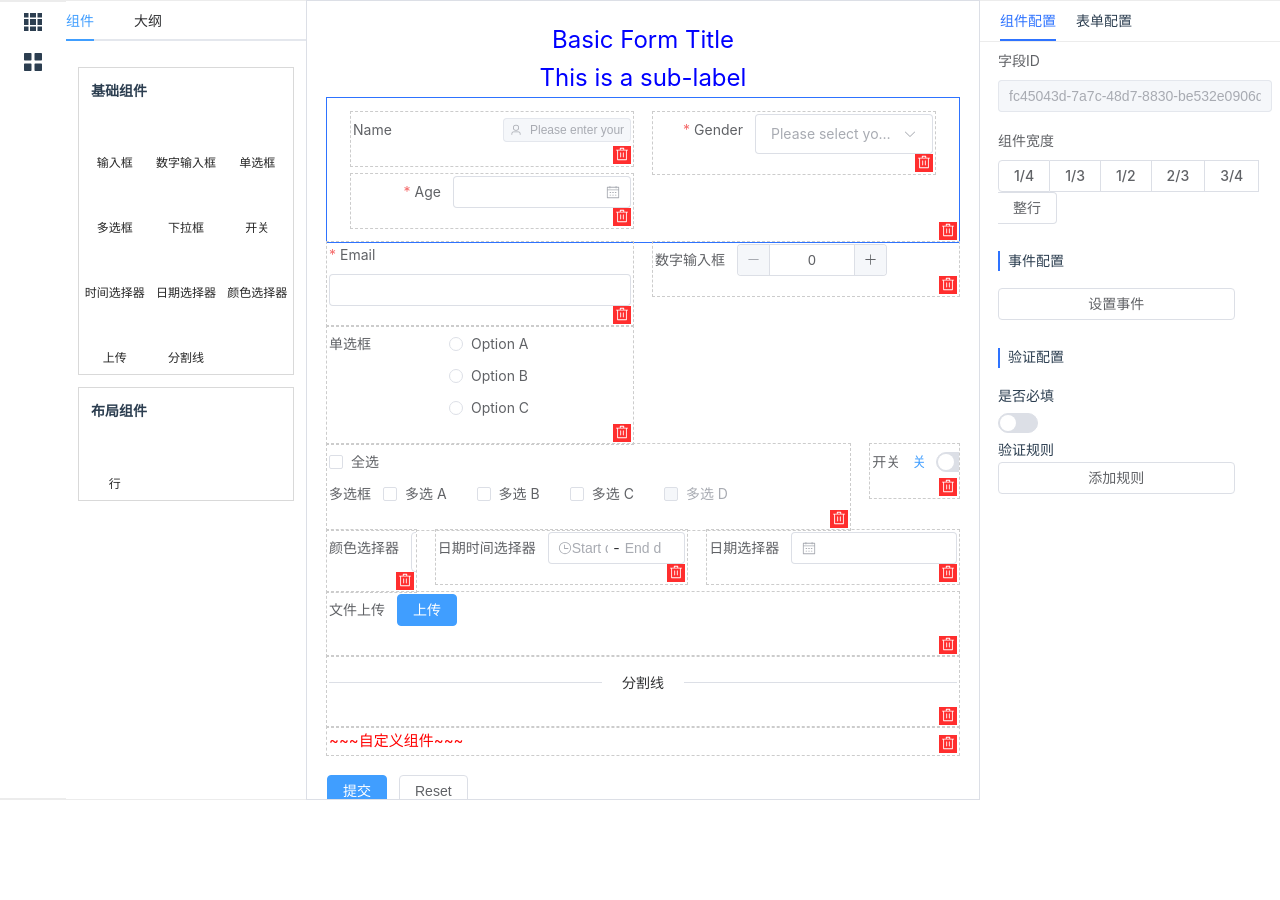
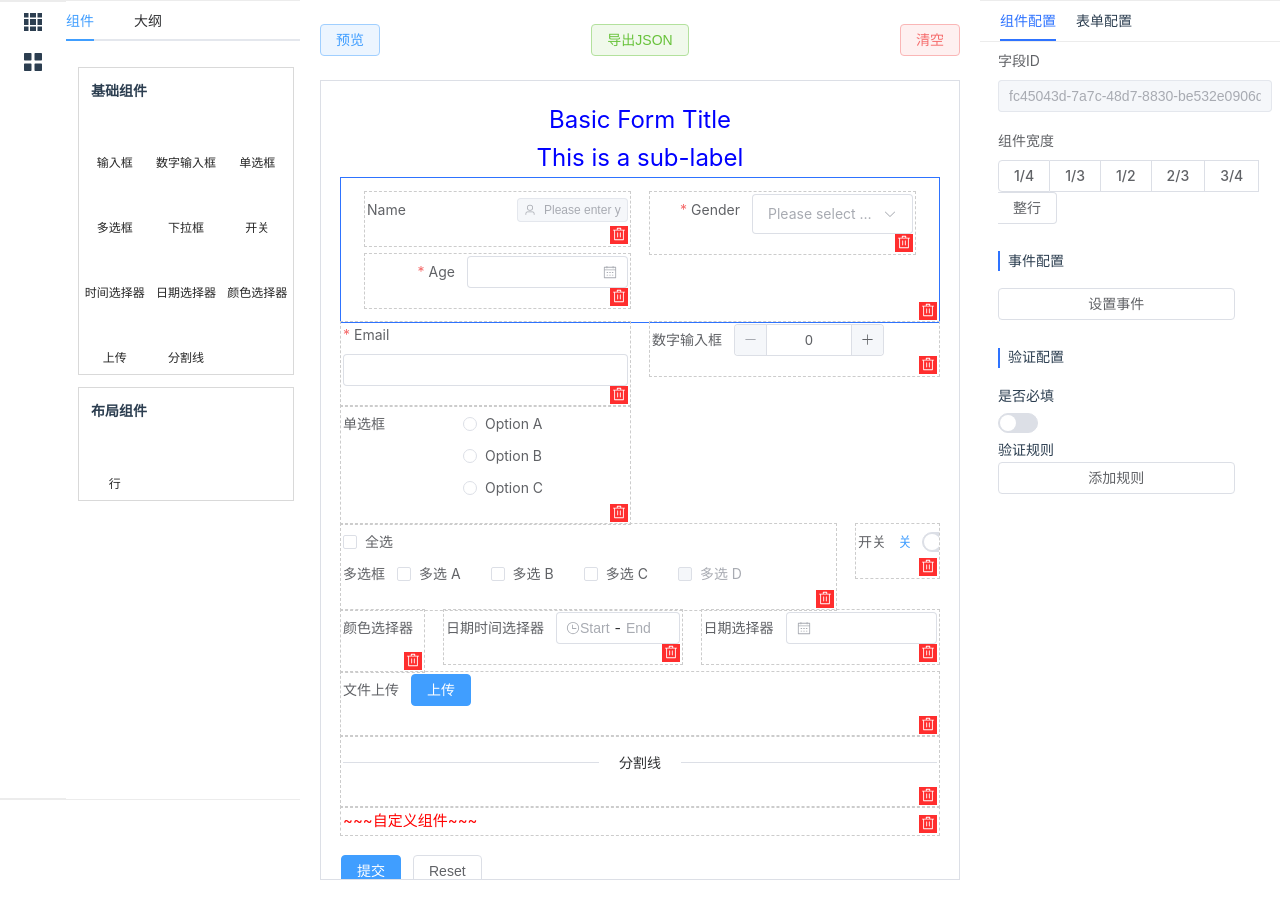
Before and after one commit to Wnnk/dunamicForm, a Vue app: page / in a window 1280 px wide. Before the commit the page ends 800 px from the top, so only its background shows below. Built offline with nearby package versions, Linux system fonts and the light colour scheme; the HTML template or start-up script is replaced by a standard one; a web font is replaced by a local one.

Commit message:
<feat> 添加工具栏

```diff
--- a/src/components/DynamicForm/DynamicForm.vue
+++ b/src/components/DynamicForm/DynamicForm.vue
@@ -8,10 +8,10 @@
       <form-item :fields="fields"></form-item>
       <el-form-item class="submit-btn">
         <el-button type="primary" @click="handleSubmit">{{
-          formConfig.layout?.btn?.submitBtnText || '提交'
+          formConfig.btn?.submitBtnText || '提交'
         }}</el-button>
-        <el-button type="default" v-if="formConfig.layout?.btn?.resetBtn" @click="resetForm">{{
-          formConfig.layout.btn.resetBtnText || '重置'
+        <el-button type="default" v-if="formConfig.btn?.resetBtn" @click="resetForm">{{
+          formConfig.btn.resetBtnText || '重置'
         }}</el-button>
       </el-form-item>
     </el-form>
--- a/src/components/DynamicForm/type.ts
+++ b/src/components/DynamicForm/type.ts
@@ -42,6 +42,7 @@ export interface FormConfig {
   title?: TitleType // 表单标题
   layout?: LayoutType // 表单布局
   submit?: submitType // 表单提交
+  btn?: BtnType
 }
 
 export interface TitleType {
@@ -58,7 +59,6 @@ type LayoutType = {
   labelPosition?: 'top' | 'left' | 'right'
   size?: 'large' | 'default' | 'small'
   disabled?: boolean
-  btn?: BtnType
 }
 
 export type FieldsType = {
--- a/src/components/FormConfig/FormConfig.vue
+++ b/src/components/FormConfig/FormConfig.vue
@@ -16,7 +16,7 @@
         </div>
       </header>
       <main class="config-main">
-        <FormProps v-if="curenConfig === 'formProps'" @updateSchema="$emit('updateSchema')" />
+        <FormProps v-if="curenConfig === 'formProps'" />
         <FormLayout :form-config="schema?.formConfig" v-if="curenConfig === 'formLayout'" />
       </main>
     </section>
--- a/src/components/FormConfig/components/FormLayout.vue
+++ b/src/components/FormConfig/components/FormLayout.vue
@@ -1,22 +1,32 @@
 <template>
   <div class="form-layout">
-    <el-form>
-      <el-form-item label="表单名称"> <el-input></el-input> </el-form-item>
+    <el-form v-model="config">
+      <el-form-item label="表单ID">
+        <el-input v-model="config.id"></el-input>
+      </el-form-item>
       <el-form-item label="标签位置">
-        <el-radio-group>
-          <el-radio label="left">左对齐</el-radio>
-          <el-radio label="right">右对齐</el-radio>
-          <el-radio label="top">顶部</el-radio>
+        <el-radio-group v-model="config.layout.labelPosition">
+          <el-radio label="left" value="left">左对齐</el-radio>
+          <el-radio label="right" value="right">右对齐</el-radio>
+          <el-radio label="top" value="top">顶部</el-radio>
+        </el-radio-group>
+      </el-form-item>
+      <el-form-item label="表单尺寸">
+        <el-radio-group v-model="config.layout.size">
+          <el-radio label="large" value="large">大</el-radio>
+          <el-radio label="default" value="default">默认</el-radio>
+          <el-radio label="small" value="small">小</el-radio>
         </el-radio-group>
       </el-form-item>
       <el-form-item label="标签宽度">
-        <el-input-number></el-input-number>
+        <el-input-number v-model="config.layout.labelWidth"></el-input-number>
       </el-form-item>
-      <el-form-item label="表单下边距">
-        <el-input-number></el-input-number>
+
+      <el-form-item label="是否显示表单重置按钮">
+        <el-switch v-model="config.btn.resetBtn"></el-switch>
       </el-form-item>
-      <el-form-item label="是否显示表单重置按钮">
-        <el-switch></el-switch>
+      <el-form-item label="表单重置按钮文本">
+        <el-input v-model="config.btn.resetBtnText"></el-input>
       </el-form-item>
     </el-form>
   </div>
@@ -24,11 +34,31 @@
 
 <script setup lang="ts">
 import type { FormConfig } from '@/components/DynamicForm/type'
+import { computed } from 'vue'
 
 const props = defineProps({
   formConfig: {
     type: Object as () => FormConfig,
     required: true,
+  },
+})
+const emit = defineEmits(['update:formConfig'])
+const config = computed({
+  get() {
+    const { id, layout, title, submit, btn } = props.formConfig
+
+    /* 确保layout、title、submit都有默认值 */
+    const newConfig = {
+      id,
+      layout: layout || {},
+      title: title || {},
+      submit: submit || {},
+      btn: btn || {},
+    }
+    return newConfig
+  },
+  set(value: FormConfig) {
+    emit('update:formConfig', value)
   },
 })
 </script>
--- /dev/null
+++ b/src/components/TopTool/ExportDialog.vue
@@ -0,0 +1,50 @@
+<template>
+  <el-dialog v-model="visible">
+    <div class="btn-group">
+      <el-button type="success" plain class="copy-btn" @click="copyToClipboard()">复制</el-button>
+    </div>
+    <pre>{{ schemaJson }}</pre>
+  </el-dialog>
+</template>
+
+<script setup lang="ts">
+import { computed } from 'vue'
+const props = defineProps({
+  visible: {
+    type: Boolean,
+    default: false,
+    required: true,
+  },
+  schemaJson: {
+    type: String,
+    required: true,
+  },
+})
+
+const emit = defineEmits(['update:visible'])
+const visible = computed({
+  get() {
+    return props.visible
+  },
+  set(value: boolean) {
+    emit('update:visible', value)
+  },
+})
+
+// 复制到剪贴板
+const copyToClipboard = async () => {
+  try {
+    await navigator.clipboard.writeText(props.schemaJson)
+  } catch (err) {
+    console.error('复制失败:', err)
+  }
+}
+</script>
+
+<style lang="scss" scoped>
+.btn-group {
+  display: flex;
+  align-items: center;
+  justify-content: flex-end;
+}
+</style>
--- /dev/null
+++ b/src/components/TopTool/PreviewDialog.vue
@@ -0,0 +1,25 @@
+<template>
+  <el-dialog v-model="visible"> 222</el-dialog>
+</template>
+
+<script setup lang="ts">
+import { computed } from 'vue'
+const props = defineProps({
+  visible: {
+    type: Boolean,
+    default: false,
+    required: true,
+  },
+})
+const emit = defineEmits(['update:visible'])
+const visible = computed({
+  get() {
+    return props.visible
+  },
+  set(value: boolean) {
+    emit('update:visible', value)
+  },
+})
+</script>
+
+<style lang="scss" scoped></style>
--- /dev/null
+++ b/src/components/TopTool/TopTool.vue
@@ -0,0 +1,57 @@
+<template>
+  <div class="top-tool">
+    <el-button type="primary" plain @click="preview">预览</el-button>
+    <el-button type="success" plain @click="exportJSON">导出JSON</el-button>
+    <el-button type="danger" plain @click="resetSchema">清空</el-button>
+    <export-dialog v-model:visible="exportVisible" :schema-json="json" />
+    <preview-dialog v-model:visible="previewVisible" />
+  </div>
+</template>
+
+<script setup lang="ts">
+import { ref, computed } from 'vue'
+import type { Schema } from '../DynamicForm/type'
+import exportDialog from './exportDialog.vue'
+import previewDialog from './previewDialog.vue'
+
+const props = defineProps({
+  schema: {
+    type: Object as () => Schema,
+    required: true,
+  },
+})
+const emit = defineEmits(['update:schema'])
+const schema = computed({
+  get: () => props.schema,
+  set: (val: Schema) => {
+    emit('update:schema', val)
+  },
+})
+
+const resetSchema = () => {
+  schema.value.fields = []
+}
+
+const previewVisible = ref(false)
+const preview = () => {
+  previewVisible.value = true
+}
+
+const exportVisible = ref(false)
+const json = ref('')
+const exportJSON = () => {
+  json.value = JSON.stringify(schema.value, null, 2)
+  exportVisible.value = true
+  console.log('json', json.value)
+  return
+}
+</script>
+
+<style lang="scss" scoped>
+.top-tool {
+  display: flex;
+  justify-content: space-between;
+  align-items: center;
+  height: 80px;
+}
+</style>
--- a/src/views/Demo/defaultForm.vue
+++ b/src/views/Demo/defaultForm.vue
@@ -1,11 +1,17 @@
 <template>
   <div class="default-form">
+    <el-container>
+      <el-aside>
         <AsideMenu
           :addFields="addFields"
           :schema="schema"
           :deleteField="deleteField"
           :setActiveField="setActiveField"
         />
+      </el-aside>
+      <el-container>
+        <el-header><TopTool v-model:schema="schema" /></el-header>
+        <el-main>
           <DynamicForm
             v-model:modelValue="formData"
             v-model:schema="schema"
@@ -13,7 +19,11 @@
             ref="dynamicFormRef"
             class="dynamic-form"
           />
-    <FormConfig :schema="schema" />
+        </el-main>
+      </el-container>
+
+      <el-aside><FormConfig :schema="schema" /></el-aside>
+    </el-container>
   </div>
 </template>
 
@@ -25,6 +35,7 @@ import axios from 'axios'
 import { v4 as uuidv4 } from 'uuid'
 import AsideMenu from '@/components/Menu/AsideMenu.vue'
 import FormConfig from '@/components/FormConfig/FormConfig.vue'
+import TopTool from '@/components/TopTool/TopTool.vue'
 
 const dynamicFormRef = ref()
 
@@ -48,11 +59,10 @@ const schema = ref<Schema>({
       align: 'center',
       subLabel: 'This is a sub-label',
     },
-    layout: {
+    layout: {},
     btn: {
       resetBtn: true,
       resetBtnText: 'Reset',
-      },
     },
   },
   fields: [
```
Lines whose indentation alone changed are shown as unchanged.
